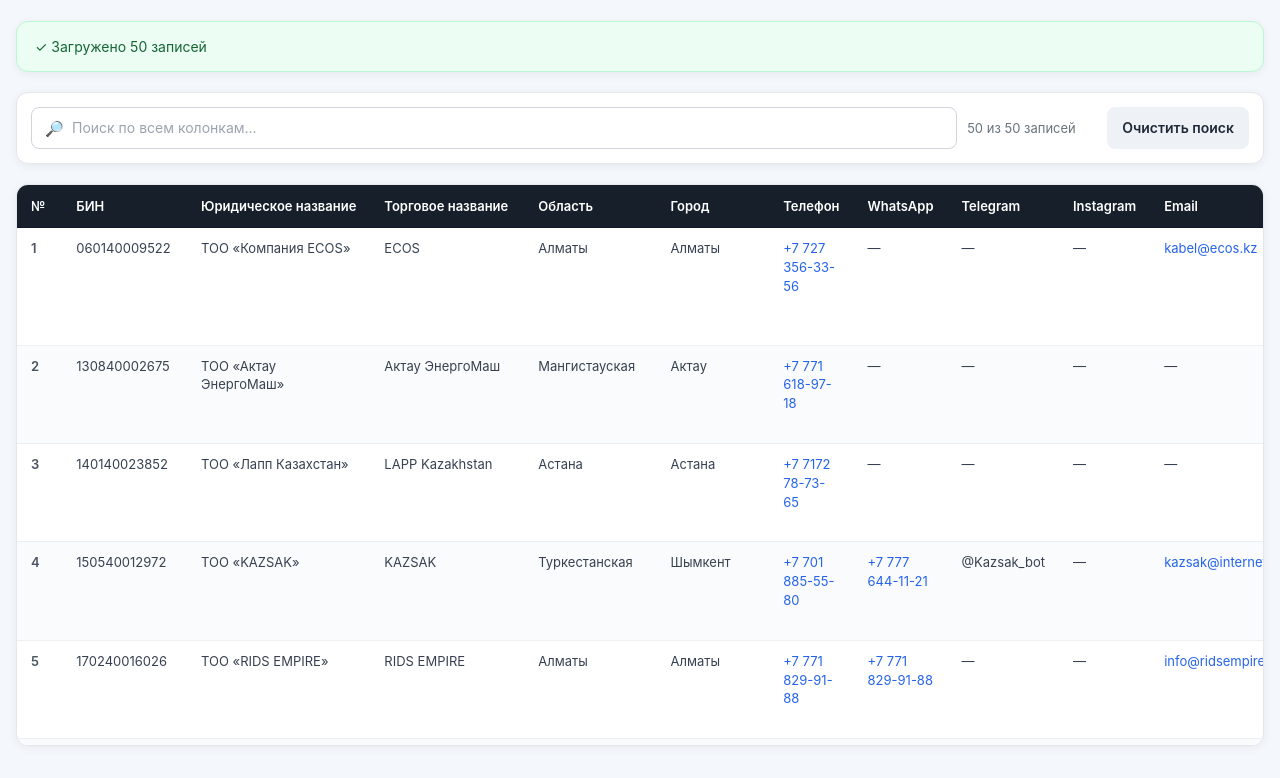
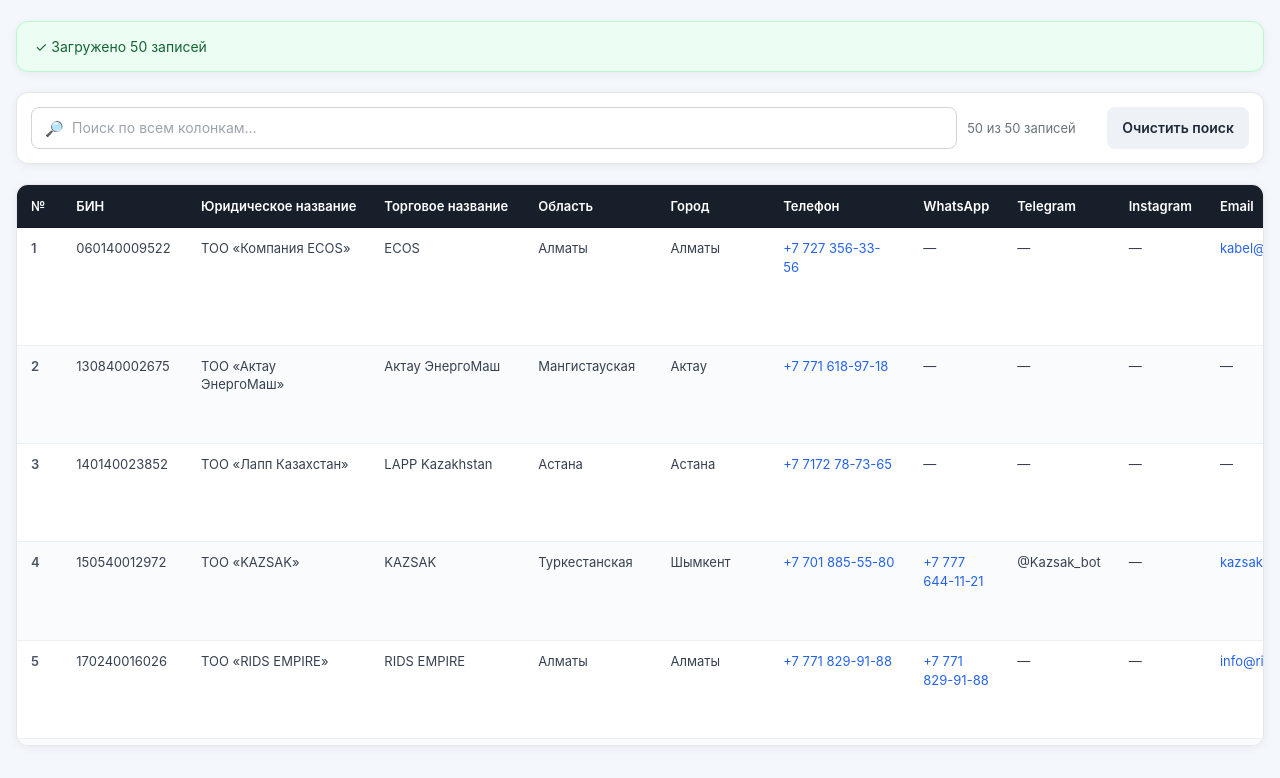
Before and after one commit to N777313/akt7000, a plain HTML site: page index.html in a window 1280 px wide. Shown: the part 102-880 px from the top of the page. Drawn offline with Linux system fonts and the light colour scheme.

Commit message:
Update index.html

```diff
--- a/index.html
+++ b/index.html
@@ -687,17 +687,31 @@
     ========================================================= */
     function renderHeaders() {
         tableHead.innerHTML = "";
+
         const tr = document.createElement("tr");
+
         headers.forEach((header, index) => {
             const th = document.createElement("th");
+
             th.textContent = header;
+
+            // Задаём ширину колонок
+            if (header.toLowerCase() === "телефон") {
+                th.style.width = "140px";
+                th.style.minWidth = "140px";
+                th.style.maxWidth = "140px";
+            }
+
             th.addEventListener("click", () => {
                 sortTable(index);
             });
+
             tr.appendChild(th);
         });
+
         tableHead.appendChild(tr);
     }
+
     /* =========================================================
        TABLE ROWS
     ========================================================= */
```
